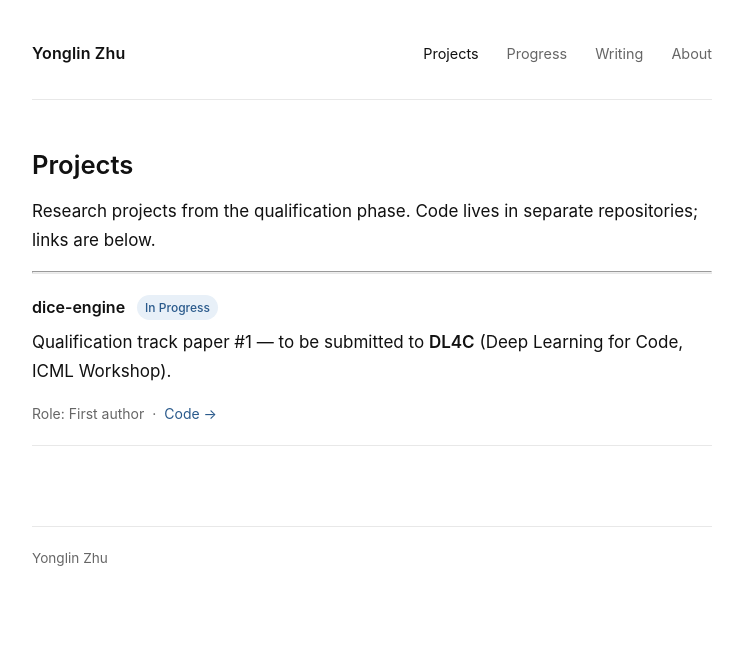
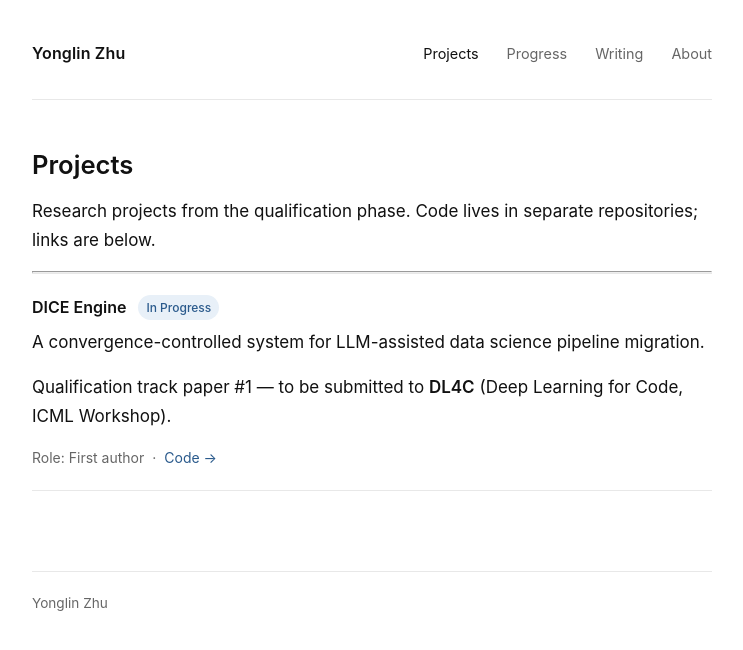
Before and after one commit to zhuygln/PhDunaffiliated, a Jekyll site: the page built from docs/projects.md, in a window 1280 px wide. Shown: the top 650 px of the page, without its empty margins (268-1011 px from the left). Built offline with Jekyll 4.4.1, drawn with Linux system fonts in a browser that asks for light colours.

Commit message:
Update DICE Engine with full title and description

```diff
--- a/docs/projects.md
+++ b/docs/projects.md
@@ -11,9 +11,10 @@ Research projects from the qualification phase. Code lives in separate repositor
 
 <div class="project">
   <div class="project-header">
-    <span class="project-title">dice-engine</span>
+    <span class="project-title">DICE Engine</span>
     <span class="project-status status-wip">In Progress</span>
   </div>
+  <p>A convergence-controlled system for LLM-assisted data science pipeline migration.</p>
   <p>Qualification track paper #1 — to be submitted to <strong>DL4C</strong> (Deep Learning for Code, ICML Workshop).</p>
   <div class="project-meta">
     <span>Role: First author</span>
```
Also changed, not shown: publications/tracker.md (+1 -1 lines).
